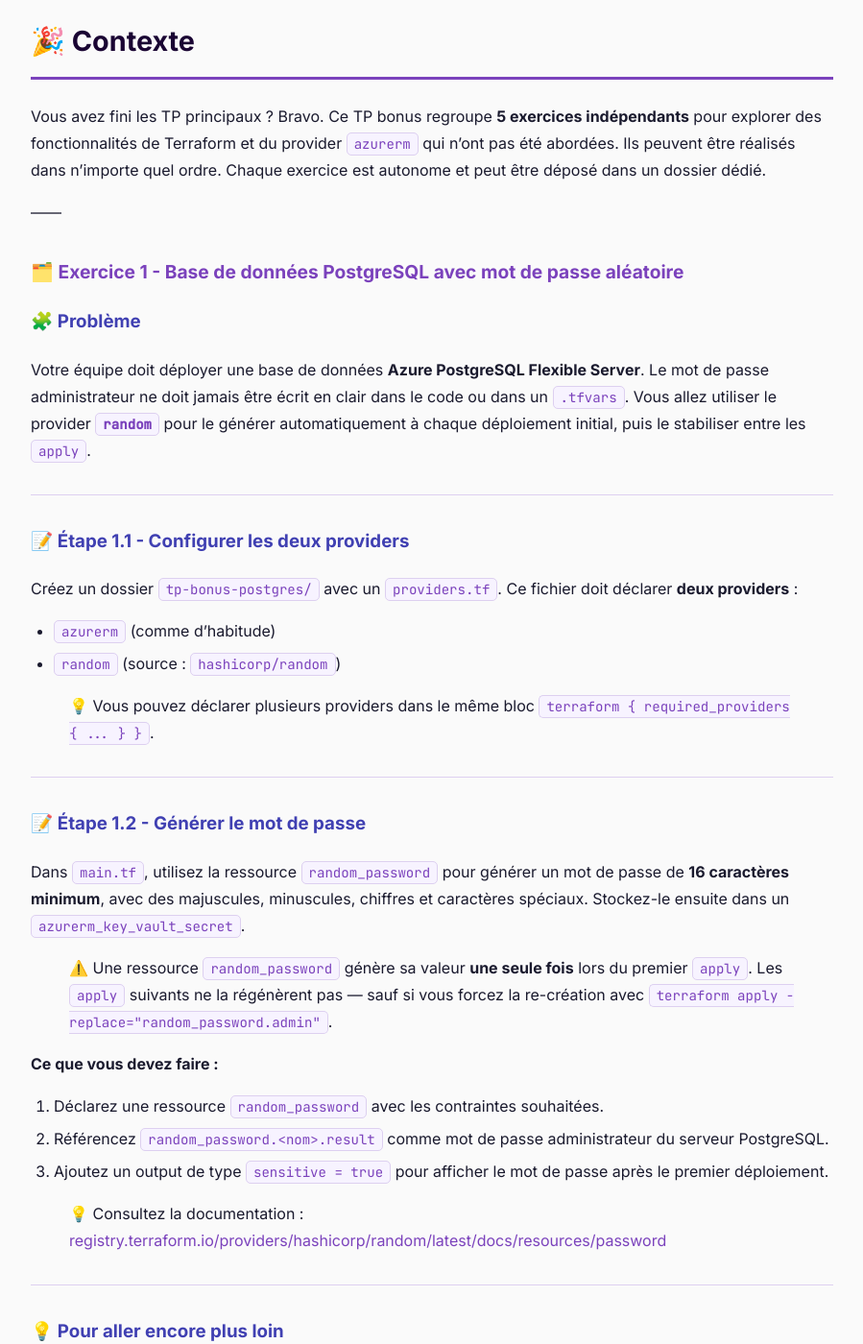
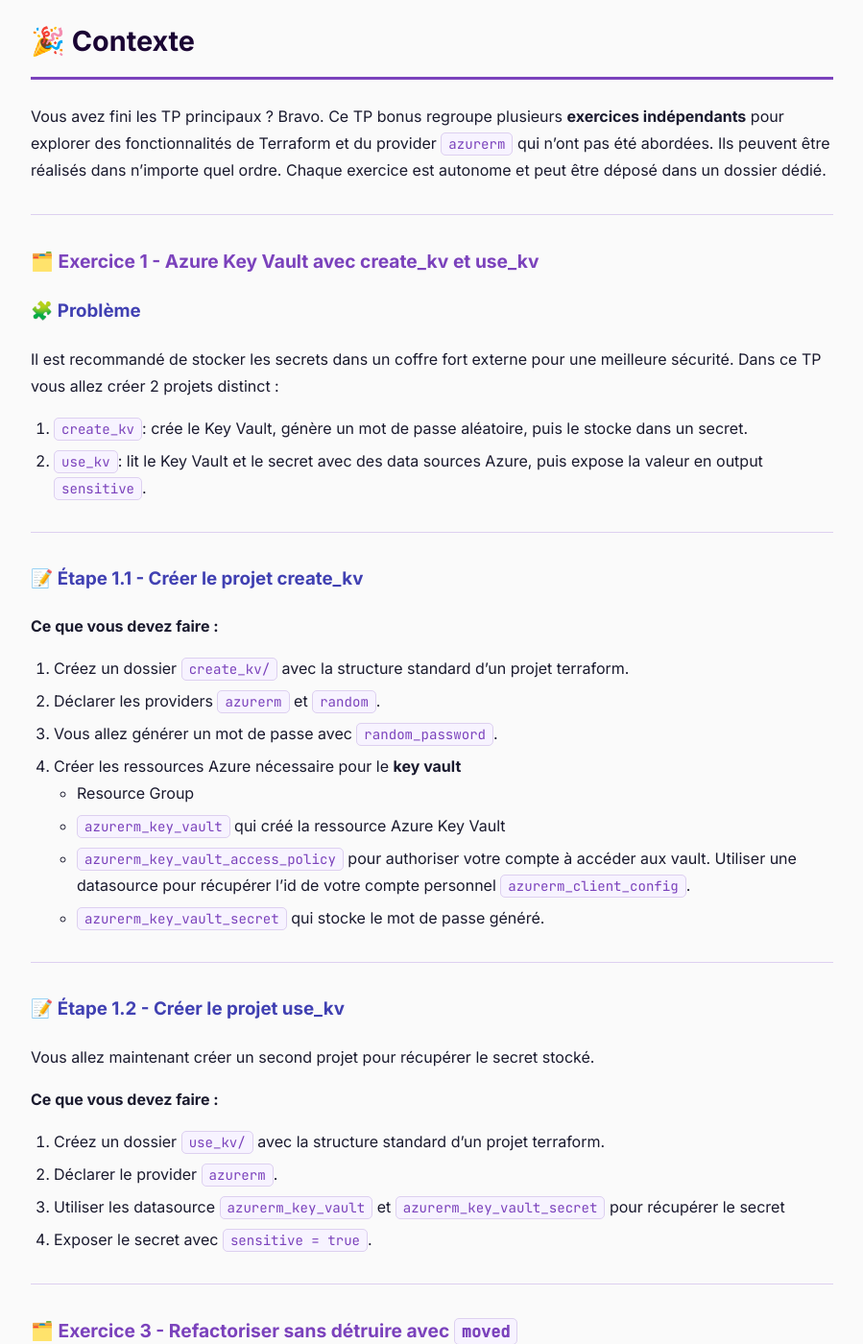
Before and after one commit to jviallon63/Hesias-TF5, a Jekyll site: the page built from tp/save/7-bonus.md, in a window 1280 px wide and 1400 px high, scrolled down 195 px. Shown: the whole window at 96% size, without its empty margins (190-1089 px from the left). Built offline with Jekyll 4.4.1, drawn with Linux system fonts in a browser that asks for light colours; some of the changed text lies outside the part shown.

Commit message:
Review TP5

````diff
--- a/tp/save/7-bonus.md
+++ b/tp/save/7-bonus.md
@@ -5,131 +5,46 @@ title: "TP Bonus - Aller plus loin avec Terraform"
 
 # 🎉 Contexte
 
-Vous avez fini les TP principaux ? Bravo. Ce TP bonus regroupe **5 exercices indépendants** pour explorer des fonctionnalités de Terraform et du provider `azurerm` qui n'ont pas été abordées. Ils peuvent être réalisés dans n'importe quel ordre. Chaque exercice est autonome et peut être déposé dans un dossier dédié.
+Vous avez fini les TP principaux ? Bravo. Ce TP bonus regroupe plusieurs **exercices indépendants** pour explorer des fonctionnalités de Terraform et du provider `azurerm` qui n'ont pas été abordées. Ils peuvent être réalisés dans n'importe quel ordre. Chaque exercice est autonome et peut être déposé dans un dossier dédié.
 
----—
+---
 
-## 🗂️ Exercice 1 - Base de données PostgreSQL avec mot de passe aléatoire
+## 🗂️ Exercice 1 - Azure Key Vault avec create_kv et use_kv
 
 ### 🧩 Problème
 
-Votre équipe doit déployer une base de données **Azure PostgreSQL Flexible Server**. Le mot de passe administrateur ne doit jamais être écrit en clair dans le code ou dans un `.tfvars`. Vous allez utiliser le provider **`random`** pour le générer automatiquement à chaque déploiement initial, puis le stabiliser entre les `apply`.
+Il est recommandé de stocker les secrets dans un coffre fort externe pour une meilleure sécurité. Dans ce TP vous allez créer 2 projets distinct :
+
+1. `create_kv`: crée le Key Vault, génère un mot de passe aléatoire, puis le stocke dans un secret.
+2. `use_kv`: lit le Key Vault et le secret avec des data sources Azure, puis expose la valeur en output `sensitive`.
 
 ---
 
-### 📝 Étape 1.1 - Configurer les deux providers
+### 📝 Étape 1.1 - Créer le projet create_kv
 
-Créez un dossier `tp-bonus-postgres/` avec un `providers.tf`. Ce fichier doit déclarer **deux providers** :
-- `azurerm` (comme d'habitude)
-- `random` (source : `hashicorp/random`)
+**Ce que vous devez faire :**
 
-> 💡 Vous pouvez déclarer plusieurs providers dans le même bloc `terraform { required_providers { ... } }`.
-
-<!---
-{::nomarkdown}
-<details><summary>Solution - Étape 1.1</summary>
-{:/nomarkdown}
-
-```hcl
-terraform {
-  required_providers {
-    azurerm = {
-      source  = "hashicorp/azurerm"
-      version = "~> 4.0"
-    }
-    random = {
-      source  = "hashicorp/random"
-      version = "~> 3.0"
-    }
-  }
-}
-
-provider "azurerm" {
-  features {}
-  subscription_id = var.subscription_id
-}
-
-provider "random" {}
-```
-
-{::nomarkdown}
-</details>
-{:/nomarkdown}
--->
+1. Créez un dossier `create_kv/` avec la structure standard d'un projet terraform.
+2. Déclarer les providers `azurerm` et `random`.
+3. Vous allez générer un mot de passe avec `random_password`.
+4. Créer les ressources Azure nécessaire pour le **key vault**
+- Resource Group
+- `azurerm_key_vault` qui créé la ressource Azure Key Vault
+- `azurerm_key_vault_access_policy` pour authoriser votre compte à accéder aux vault. Utiliser une datasource pour récupérer l'id de votre compte personnel `azurerm_client_config`.
+- `azurerm_key_vault_secret` qui stocke le mot de passe généré.
 
 ---
 
-### 📝 Étape 1.2 - Générer le mot de passe
+### 📝 Étape 1.2 - Créer le projet use_kv
 
-Dans `main.tf`, utilisez la ressource `random_password` pour générer un mot de passe de **16 caractères minimum**, avec des majuscules, minuscules, chiffres et caractères spéciaux. Stockez-le ensuite dans un `azurerm_key_vault_secret`.
-
-> ⚠️ Une ressource `random_password` génère sa valeur **une seule fois** lors du premier `apply`. Les `apply` suivants ne la régénèrent pas — sauf si vous forcez la re-création avec `terraform apply -replace="random_password.admin"`.
+Vous allez maintenant créer un second projet pour récupérer le secret stocké.
 
 **Ce que vous devez faire :**
 
-1. Déclarez une ressource `random_password` avec les contraintes souhaitées.
-2. Référencez `random_password.<nom>.result` comme mot de passe administrateur du serveur PostgreSQL.
-3. Ajoutez un output de type `sensitive = true` pour afficher le mot de passe après le premier déploiement.
-
-> 💡 Consultez la documentation : [registry.terraform.io/providers/hashicorp/random/latest/docs/resources/password](https://registry.terraform.io/providers/hashicorp/random/latest/docs/resources/password)
-
-<!---
-{::nomarkdown}
-<details><summary>Solution - Étape 1.2</summary>
-{:/nomarkdown}
-
-```hcl
-resource "random_password" "admin" {
-  length           = 20
-  special          = true
-  override_special = "!#$%&*()-_=+[]{}<>:?"
-  min_upper        = 2
-  min_lower        = 2
-  min_numeric      = 2
-  min_special      = 2
-}
-
-resource "azurerm_resource_group" "postgres" {
-  name     = "rg-bonus-postgres"
-  location = "West Europe"
-}
-
-resource "azurerm_postgresql_flexible_server" "main" {
-  name                   = "psql-bonus-${random_password.admin.id}"
-  resource_group_name    = azurerm_resource_group.postgres.name
-  location               = azurerm_resource_group.postgres.location
-  version                = "16"
-  administrator_login    = "psqladmin"
-  administrator_password = random_password.admin.result
-  zone                   = "1"
-
-  storage_mb   = 32768
-  sku_name     = "B_Standard_B1ms"
-}
-
-output "admin_password" {
-  description = "Mot de passe administrateur PostgreSQL"
-  value       = random_password.admin.result
-  sensitive   = true
-}
-```
-
-> Pour afficher la valeur d'un output `sensitive` :
-> ```bash
-> terraform output -raw admin_password
-> ```
-
-{::nomarkdown}
-</details>
-{:/nomarkdown}
--->
-
----
-
-### 💡 Pour aller encore plus loin
-
-- Stockez le mot de passe dans un **Azure Key Vault** avec `azurerm_key_vault_secret` pour éviter de le lire en clair dans les outputs.
-- Ajoutez une règle de firewall `azurerm_postgresql_flexible_server_firewall_rule` pour n'autoriser que votre IP.
+1. Créez un dossier `use_kv/` avec la structure standard d'un projet terraform.
+2. Déclarer le provider `azurerm`.
+3. Utiliser les datasource `azurerm_key_vault` et `azurerm_key_vault_secret` pour récupérer le secret
+5. Exposer le secret avec `sensitive = true`.
 
 ---
 
````
Also changed, not shown: 8 other files.
